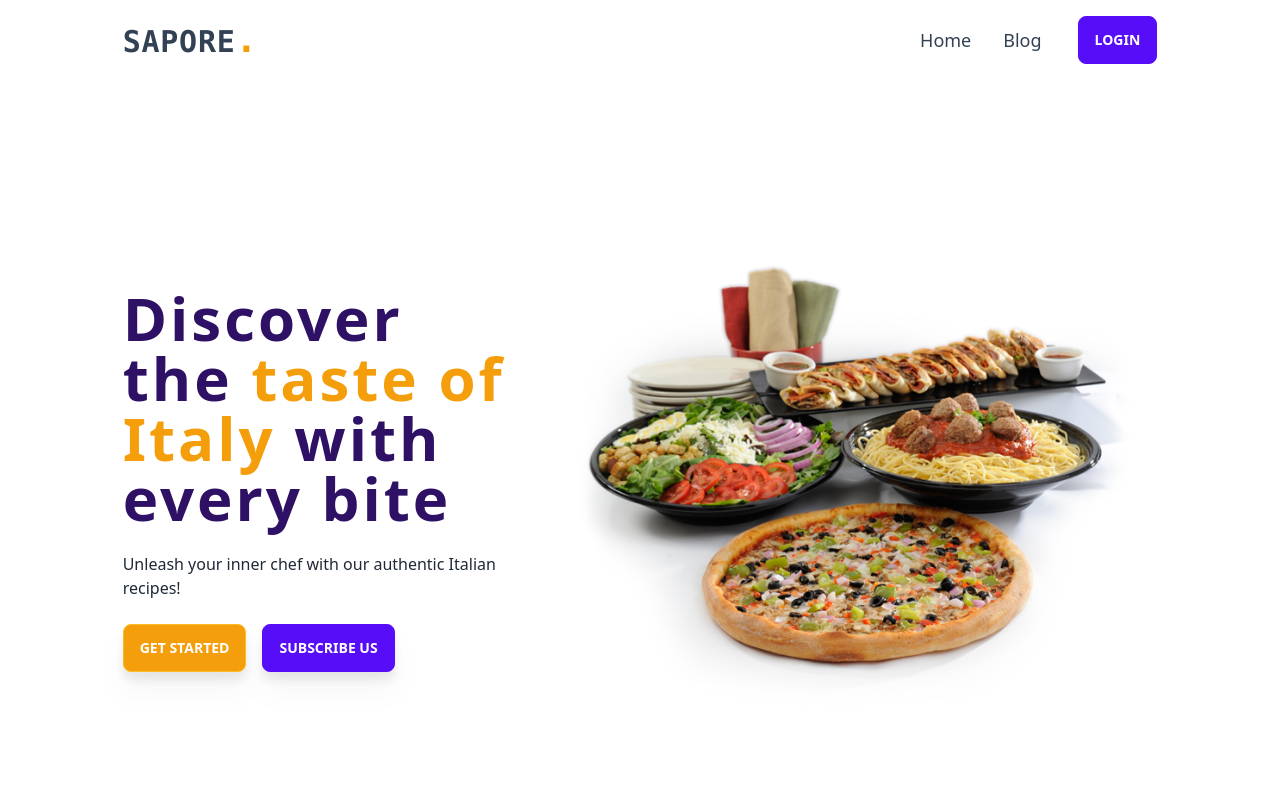
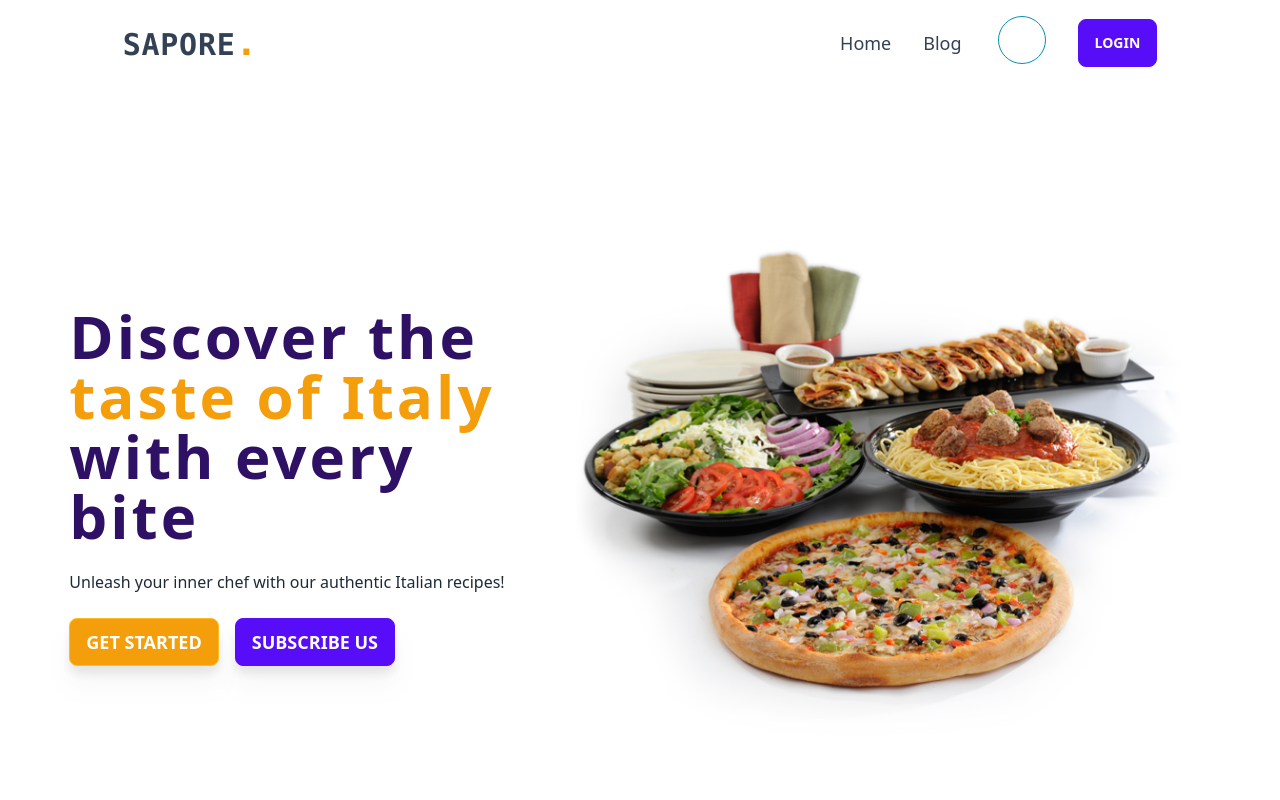
Before and after one commit to snigbar/sapore, a React (Vite) app: page / in a window 1280 px wide. Shown: the top 800 px of the page. Built offline with nearby package versions, Linux system fonts and the light colour scheme; no server answers.

Commit message:
bug fixed

```diff
--- a/src/Layouts/Main.jsx
+++ b/src/Layouts/Main.jsx
@@ -1,12 +1,16 @@
-import React from 'react'
+import React, { useContext, useEffect } from 'react'
 import NavigationBar from '../shared/NavigationBar'
 import { Outlet } from 'react-router-dom'
 import Footer from '../shared/Footer'
+import { AuthContext } from '../Providers/AuthProvider'
 
 const Main = () => {
+    const {user,loading} = useContext(AuthContext)
+
   return (
     <div>
-        <NavigationBar></NavigationBar>
+
+        {!loading && <NavigationBar></NavigationBar>}
         <Outlet></Outlet>
         <Footer></Footer>
     </div>
--- a/src/Pages/Login.jsx
+++ b/src/Pages/Login.jsx
@@ -4,7 +4,7 @@ import { AuthContext } from '../Providers/AuthProvider'
 
 const Login = () => {
 
-    const { logIn } = useContext(AuthContext);
+    const { logIn,setUser } = useContext(AuthContext);
     const navigate = useNavigate();
     const location = useLocation();
 
@@ -19,7 +19,7 @@ const Login = () => {
         logIn(email, password)
             .then(result => {
                 const loggedUser = result.user;
-
+                setUser(loggedUser)
                 navigate(from, {replace:true});
                 form.reset();
             })
--- a/src/Pages/Register.jsx
+++ b/src/Pages/Register.jsx
@@ -4,7 +4,7 @@ import { AuthContext } from '../Providers/AuthProvider';
 
 const Register = () => {
 
-    const {user,createUser,updateUser} = useContext(AuthContext);
+    const {setUser,createUser,updateUser} = useContext(AuthContext);
     const navigate = useNavigate();
 
     const [error, setError] = useState(false);
@@ -27,9 +27,10 @@ const Register = () => {
 
 
         createUser(email,password)
-        .then(() =>{
+        .then((res) =>{
             updateUser(name,photo);
             form.reset();
+            setUser(res.user);
             navigate('/')
 
 
--- a/src/Providers/AuthProvider.jsx
+++ b/src/Providers/AuthProvider.jsx
@@ -61,7 +61,8 @@ const AuthProvider = ({children}) => {
         logIn,
         updateUser,
         logOut,
-        loading
+        loading,
+        setUser
     };
 
     console.log(user)
--- a/src/components/ChefProfile.jsx
+++ b/src/components/ChefProfile.jsx
@@ -32,7 +32,7 @@ const ChefProfile = ({data}) => {
     </div>
   </div>
 
-  <section className='w-11/12 sm:w-3/4 md:w-11/12 py-8 mx-auto'>
+  <section className='w-11/12 sm:w-3/4 md:w-11/12 py-8 mt-10 mx-auto' id="recipes">
     {recipes.map((data,idx) => <RecipesCard value={data} key={idx}></RecipesCard>)}
     </section>
    </>
--- a/src/components/Header.jsx
+++ b/src/components/Header.jsx
@@ -3,7 +3,7 @@ import heroImg from "../assets/headerImg.png"
 
 const Header = () => {
   return (
-        <div className="hero min-h-screen bg-base-50 md:w-10/12 mx-auto">
+        <div className="hero min-h-screen bg-base-50 md:w-11/12 mx-auto">
         <div className="hero-content flex-col-reverse md:flex-row-reverse gap-4 text-center md:text-left">
             <img src={heroImg} className="w-7/12 rounded-lg md:ml-4" />
             <div className='w-full lg:w-full'>
@@ -11,8 +11,8 @@ const Header = () => {
             <p className="my-6">Unleash your inner chef with our authentic Italian recipes!</p>
 
             <div className='flex flex-row gap-2 md:gap-4 justify-center md:justify-start'>
-            <button className="btn btn-warning text-white bg-amber-500 hover:bg-amber-400 drop-shadow-xl">Get Started</button>
-            <button className="btn btn-primary hover:bg-indigo-950 px-4 drop-shadow-xl">Subscribe Us</button>
+            <button className="btn btn-warning text-white bg-amber-500 hover:bg-amber-400 px-4 drop-shadow-xl text-lg">Get Started</button>
+            <button className="btn btn-primary hover:bg-indigo-950 px-4 drop-shadow-xl text-lg">Subscribe Us</button>
             </div>
 
             </div>
--- a/src/shared/NavigationBar.jsx
+++ b/src/shared/NavigationBar.jsx
@@ -1,11 +1,12 @@
-import React, { useContext } from 'react'
+import React, { useContext, useEffect, useState } from 'react'
 import { Link } from 'react-router-dom'
 import { AuthContext } from '../Providers/AuthProvider';
 
 const NavigationBar = () => {
 
   const { user,logOut} = useContext(AuthContext);
-  console.log(user?.photoURL);
+
+
   return (
     <div className="navbar bg-base-100 px-3 py-4 md:py-4 md:px-4 md:w-10/12 mx-auto">
   <div className="flex-1">
@@ -20,21 +21,21 @@ const NavigationBar = () => {
     </ul>
     </div>
 
-    {user &&  <div className="dropdown dropdown-end">
+    <div className="dropdown dropdown-end">
     <label tabIndex={0} className="btn btn-ghost btn-circle avatar border-cyan-600">
-        <div className="w-10 rounded-full">
-          <img src={user.photoURL}/>
-        </div>
+    {user?.displayName &&  <div className="w-10 rounded-full">
+          <img src={user.photoURL} title={`${user.displayName} (reload if image doesn't appear)`}/>
+        </div>}
       </label>
       <ul tabIndex={0} className="mt-3 p-2 drop-shadow-xl menu menu-compact dropdown-content bg-base-100 rounded-box w-52">
         <li>
           <a className="justify-between">
-            {user.displayName}
+            {user?.displayName}
           </a>
         </li>
         <li><Link onClick={()=>logOut()}>Logout</Link></li>
       </ul>
-    </div>}
+    </div>
 
    {user?<button className="btn btn-warning px-4" onClick={()=>logOut()}>Logout</button>:<Link to='/login'><button className="btn btn-primary hover:bg-indigo-800 px-4">Login</button></Link>}
   </div>
```
